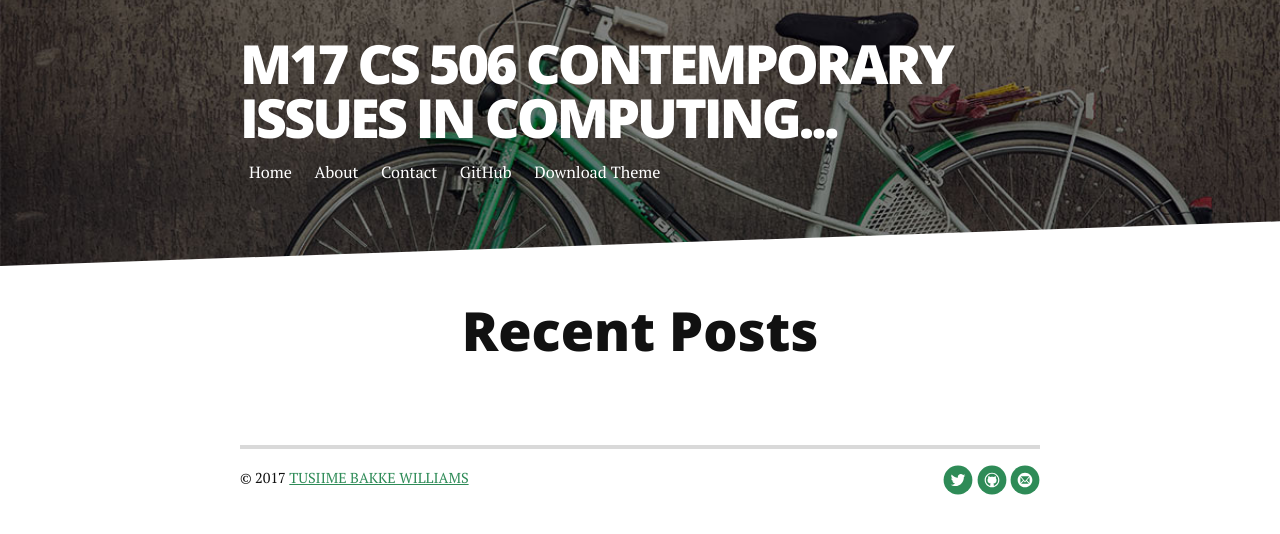
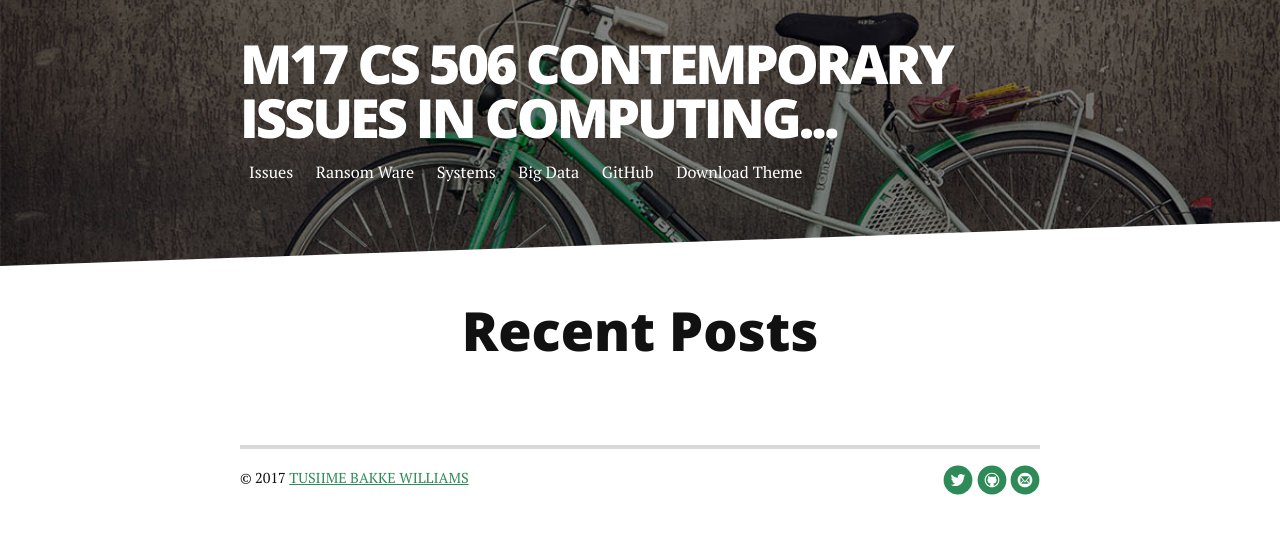
Before and after one commit to tuba-willis/tuba-willis.github.io, a Jekyll site: the page built from index.html, in a window 1280 px wide. Shown: the top 534 px of the page. Built offline with Jekyll 4.4.1, drawn with Linux system fonts in a browser that asks for light colours; nearby versions of some CDN libraries; the list of posts is cut into pages by our own code.

Commit message:
Update _config.yml

```diff
--- a/_config.yml
+++ b/_config.yml
@@ -12,11 +12,13 @@
 paginate: 5
 
 navigation:
- - title: Home
+ - title: Issues
    url: /index.html
- - title: About
+ - title: Ransom Ware
    url: /about
- - title: Contact
+ - title: Systems
+   url: /contact
+ - title: Big Data
    url: /contact
 
 social:
```
